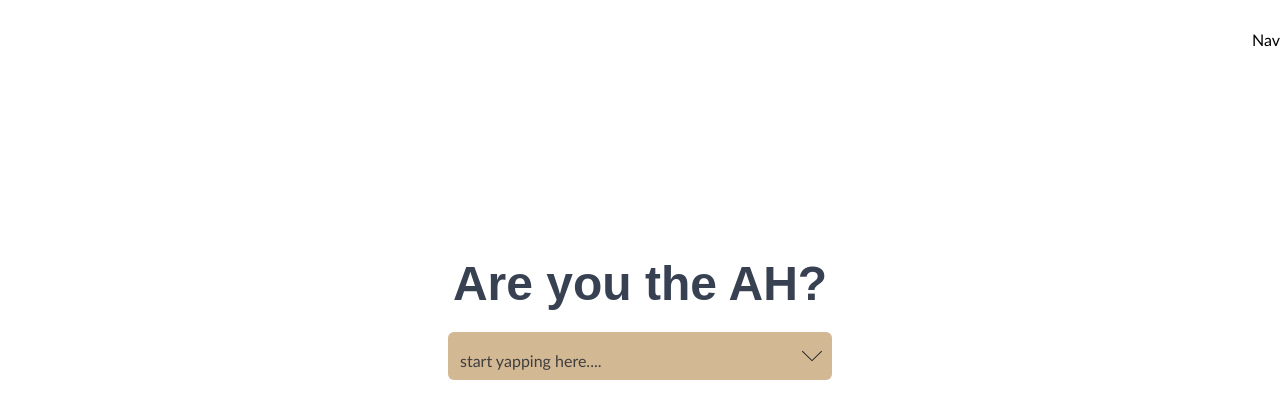
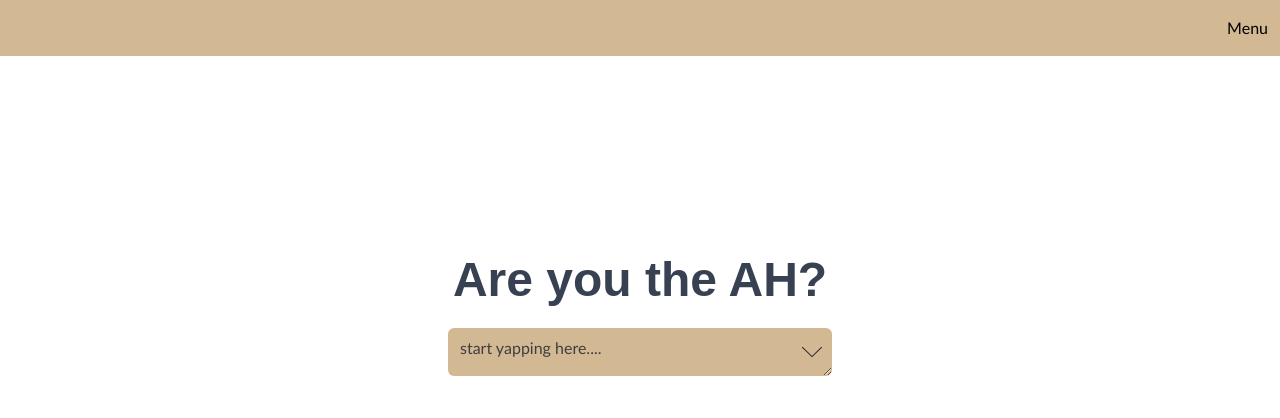
Before and after one commit to enternal-L/AITA-Classifier, a React (Vite) app in the folder frontend/: page / in a window 1280 px wide. Shown: the top 418 px of the page. Built offline with nearby package versions, Linux system fonts and the light colour scheme; a web font is replaced by a local one.

Commit message:
nav bar + migrating components

```diff
--- a/frontend/src/App.jsx
+++ b/frontend/src/App.jsx
@@ -44,9 +44,6 @@ function App() {
 
       {/* <button onClick={() => {fetchChat()}}>Get Chats</button>  */}
       {/* we're directly calling the function */}
-
-      <History chats={chats}/>
-      {/* displays chat history after retrieving it */}
     </div>
   )
 }
--- a/frontend/src/components/Content.jsx
+++ b/frontend/src/components/Content.jsx
@@ -1,9 +1,11 @@
 import React from 'react'
 import { useState } from 'react'
 import arrow from '../assets/arrow.svg'
+import History from './History'
 
 const Content = ({ onSubmit, fetchChat }) => {
     const [message, setMessage] = useState("")
+    const [percent, setPercent] = useState([])
     // message is what we're typing in
 
     const handleKeyDown = (event) => {
@@ -18,11 +20,11 @@ const Content = ({ onSubmit, fetchChat }) => {
     }
 
     return (
-        <div className="flex justify-center items-center bg-white h-[60%]">
-            <div className="text-center space-y-6 flex flex-col">
+        <div className="flex-center bg-white h-[93%] flex-col">
+            <div className="text-center space-y-6 flex flex-col m-4">
                 <p className="text-5xl font-semibold text-gray-700 font-sans">Are you the AH?</p>
                 <div className="flex flex-row relative">
-                    <input
+                    <textarea
                         className="w-96 h-12 px-3 pt-2 rounded-md bg-[#d3b894] placeholder-[#3F3E3E] outline-none"
                         type="text"
                         placeholder="start yapping here...."
@@ -30,9 +32,10 @@ const Content = ({ onSubmit, fetchChat }) => {
                         onChange={(e) => setMessage(e.target.value)}
                         onKeyDown = {handleKeyDown}
                         />
-                    <img src= {arrow} className="absolute right-2 top-1/2 transform translate-y-[-50%] w-6 h-6 cursor-pointer" onClick={() => {onSubmit(message); fetchChat()}}></img>
+                    <img src= {arrow} className="absolute right-2 bottom-0 transform translate-y-[-50%] w-6 h-6 cursor-pointer" onClick={() => {onSubmit(message); fetchChat(); setPercent([30, 70])}}></img>
                 </div>
             </div>
+            <History percentage={percent}/>
         </div>
     )
 }
--- a/frontend/src/components/History.jsx
+++ b/frontend/src/components/History.jsx
@@ -1,18 +1,34 @@
 import React from 'react'
 
-const History = ({chats}) => {
+const History = ({chats, percentage}) => {
+
+  const percent_yes = percentage[1]
+  const percent_no = percentage[0]
 
   return (
     <>
         <div className='w-full h-[30%] flex flex-center flex-col'>
             <div className='w-44 flex flex-center flex-col'>
-              {
+              {/* {
                 chats && chats.map((item, index) => (
                     <p key = {index}>{item.content}</p>
                 ))
 
                 // displays the chats array, since Chats array contains Chat objects
                 // to access string we have to do .content
+              } */}
+              {
+                percentage.length > 0 &&
+                <div className='w-96 h-full background-yes rounded-md p-4 space-y-3'>
+                  <div className={`w-[${percent_yes}%] bg-[#83D1AA] rounded-r-md p-2 flex justify-between`}>
+                      <p>{percent_yes}%</p>
+                      <p>AH</p>
+                  </div>
+                  <div className={`w-[${percent_no}%] bg-[#FFB2B2] rounded-r-md p-2 flex justify-between`}>
+                      <p>{percent_no}%</p>
+                      <p>NTAH</p>
+                  </div>
+                </div>
               }
             </div>
         </div>
--- a/frontend/src/components/Nav.jsx
+++ b/frontend/src/components/Nav.jsx
@@ -2,7 +2,7 @@ import React from 'react'
 
 const Nav = () => {
   return (
-    <div className='flex flex-end h-[10%]'>Nav</div>
+    <div className='flex flex-end h-[7%] p-3 bg-[#d3b894]'>Menu</div>
   )
 }
 
--- a/frontend/src/styles/index.css
+++ b/frontend/src/styles/index.css
@@ -40,3 +40,11 @@
 .input-color {
   @apply bg-[#D9C2A4];
 }
+
+.background-yes {
+  background-color: rgba(131, 209, 170, 0.2); /* #83D1AA with 20% opacity */
+}
+
+.abackground-no {
+  background-color: rgba(255, 178, 178, 0.2); /* #FFB2B2 with 20% opacity */
+}
```
